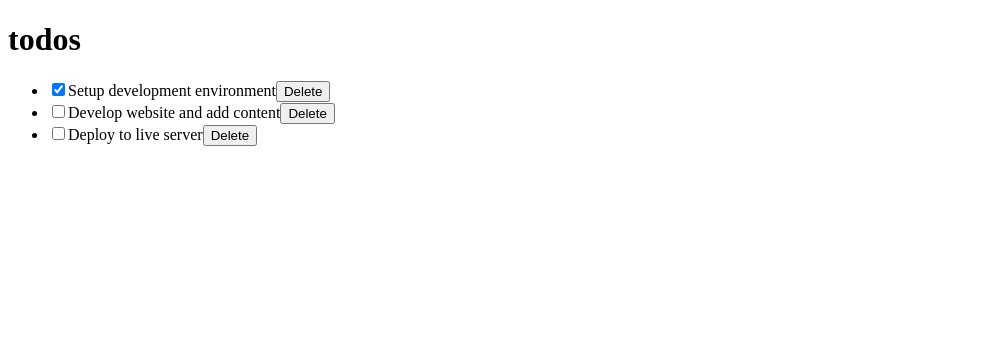
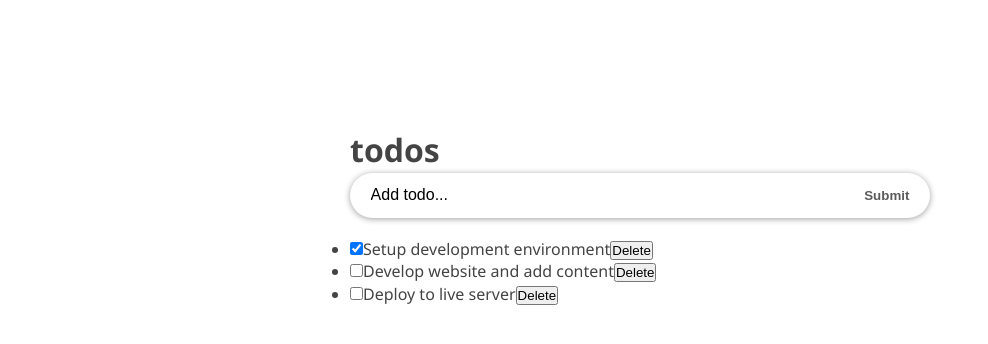
Before and after one commit to TimmyChan99/To-Do_List_React, a React (Create React App) app: page / in a window 1280 px wide. Shown: the top 344 px of the page, without its empty margins (0-988 px from the left). Built offline with nearby package versions, Linux system fonts and the light colour scheme.

Commit message:
add to do input and style it

```diff
--- a/package.json
+++ b/package.json
@@ -9,6 +9,7 @@
     "react": "^17.0.2",
     "react-dom": "^17.0.2",
     "react-scripts": "5.0.0",
+    "uuid": "^8.3.2",
     "web-vitals": "^2.1.4"
   },
   "scripts": {
--- a/src/App.css
+++ b/src/App.css
@@ -1,38 +1,65 @@
-.App {
-  text-align: center;
+* {
+  box-sizing: border-box;
+  margin: 0;
+  padding: 0;
 }
 
-.App-logo {
-  height: 40vmin;
-  pointer-events: none;
+body {
+  font-family: "Segoe UI", Arial, sans-serif;
+  line-height: 1.4;
+  color: #444;
+  background: #fff;
+  height: 100vh;
 }
 
-@media (prefers-reduced-motion: no-preference) {
-  .App-logo {
-    animation: App-logo-spin infinite 20s linear;
-  }
+.container {
+  display: flex;
+  flex-direction: column;
+  justify-content: center;
+  align-items: center;
+  max-width: 600px;
+  margin: 0 auto;
 }
 
-.App-header {
-  background-color: #282c34;
-  min-height: 100vh;
-  display: flex;
-  flex-direction: column;
-  align-items: center;
-  justify-content: center;
-  font-size: calc(10px + 2vmin);
-  color: white;
+.inner {
+  width: 100%;
+  padding: 8rem 10px 4rem;
 }
 
-.App-link {
-  color: #61dafb;
+.form-container {
+  width: 100%;
+  margin-bottom: 20px;
+  display: flex;
+  border-radius: calc(0.5 * 100px);
+  box-shadow: 0 1px 6px 0 rgba(0, 0, 0, 0.38);
+  justify-content: space-evenly;
 }
 
-@keyframes App-logo-spin {
-  from {
-    transform: rotate(0deg);
-  }
-  to {
-    transform: rotate(360deg);
-  }
+.input-text {
+  font-size: 1rem;
+  font-weight: 400;
+  width: 85%;
+  padding-right: 5px;
+  padding-left: 10px;
+  border-radius: calc(0.5 * 100px);
 }
+
+.input-text::placeholder {
+  color: #000;
+}
+
+.input-submit {
+  background: transparent;
+  color: #5b5b5b;
+  text-transform: capitalize;
+  cursor: pointer;
+  font-weight: 600;
+  margin-right: 10px;
+}
+
+.input-text,
+.input-submit {
+  height: 45px;
+  outline: none;
+  border: none;
+}
--- a/src/components/InputTodo.js
+++ b/src/components/InputTodo.js
@@ -0,0 +1,43 @@
+import React, { Component } from 'react';
+
+class InputTodo extends Component {
+  constructor(props) {
+    super(props);
+    this.state = {
+      title: '',
+    };
+  }
+
+  onChange = (e) => {
+    this.setState({
+      title: e.target.value,
+    });
+  };
+
+  handleSubmit = (e) => {
+    e.preventDefault();
+    if (this.state.title.trim()) {
+      this.props.addTodoProps(this.state.title);
+      this.setState({
+        title: '',
+      });
+    }
+  }
+
+  render() {
+    return (
+      <form onSubmit={this.handleSubmit} className="form-container">
+        <input
+          type="text"
+          className="input-text"
+          placeholder="Add todo..."
+          value={this.state.title}
+          name="title"
+          onChange={this.onChange}
+        />
+        <button className="input-submit">Submit</button>
+      </form>
+    );
+  }
+}
+export default InputTodo;
--- a/src/components/TodoContainer.js
+++ b/src/components/TodoContainer.js
@@ -1,62 +1,79 @@
 import React from 'react';
+import { v4 as uuidv4 } from 'uuid';
 import TodosList from './TodosList';
 import Header from './Header';
+import InputTodo from './InputTodo';
 
 class TodoContainer extends React.Component {
-    state = {
+  constructor(props) {
+    super(props);
+    this.state = {
       todos: [
         {
-          id: 1,
+          id: uuidv4(),
           title: 'Setup development environment',
           completed: true,
         },
         {
-          id: 2,
+          id: uuidv4(),
           title: 'Develop website and add content',
           completed: false,
         },
         {
-          id: 3,
+          id: uuidv4(),
           title: 'Deploy to live server',
           completed: false,
         },
       ],
     };
+  }
 
     handleChange = (id) => {
-        this.setState(prevState => ({
-            todos: prevState.todos.map(todo => {
+      this.setState((prevState) => ({
+        todos: prevState.todos.map((todo) => {
           if (todo.id === id) {
             return {
               ...todo,
               completed: !todo.completed,
+            };
           }
-              }
-              return todo
+          return todo;
         }),
-          }))
+      }));
     };
 
-      delTodo = id => {
+      delTodo = (id) => {
         this.setState({
           todos: [
-            ...this.state.todos.filter(todo => {
-              return todo.id !== id;
-            })
-          ]
+            ...this.state.todos.filter((todo) => todo.id !== id),
+          ],
         });
       };
+
+      addTodoItem = (title) => {
+        const newTodo = {
+          id: uuidv4(),
+          title,
+          completed: false,
+        };
+        this.setState({
+          todos: [...this.state.todos, newTodo],
+        });
+      };
+
       render() {
-
         return (
-        <div>
+          <div className="container">
+            <div className="inner">
               <Header />
+              <InputTodo addTodoProps={this.addTodoItem} />
               <TodosList
                 todos={this.state.todos}
                 handleChangeProps={this.handleChange}
                 deleteTodoProps={this.delTodo}
               />
             </div>
+          </div>
         );
       }
 }
--- a/src/components/TodoItem.js
+++ b/src/components/TodoItem.js
@@ -4,7 +4,8 @@
   render() {
     return (
       <li>
-          <input type="checkbox"
+        <input
+          type="checkbox"
           checked={this.props.todo.completed}
           onChange={() => this.props.handleChangeProps(this.props.todo.id)}
         />
@@ -13,7 +14,7 @@
           Delete
         </button>
       </li>
-      )
+    );
   }
 }
 
```
Also changed, not shown: src/components/TodosList.js (+5 -5 lines), 1 other file (tests, documents, lock files or other folders). Lines whose indentation alone changed are shown as unchanged.
